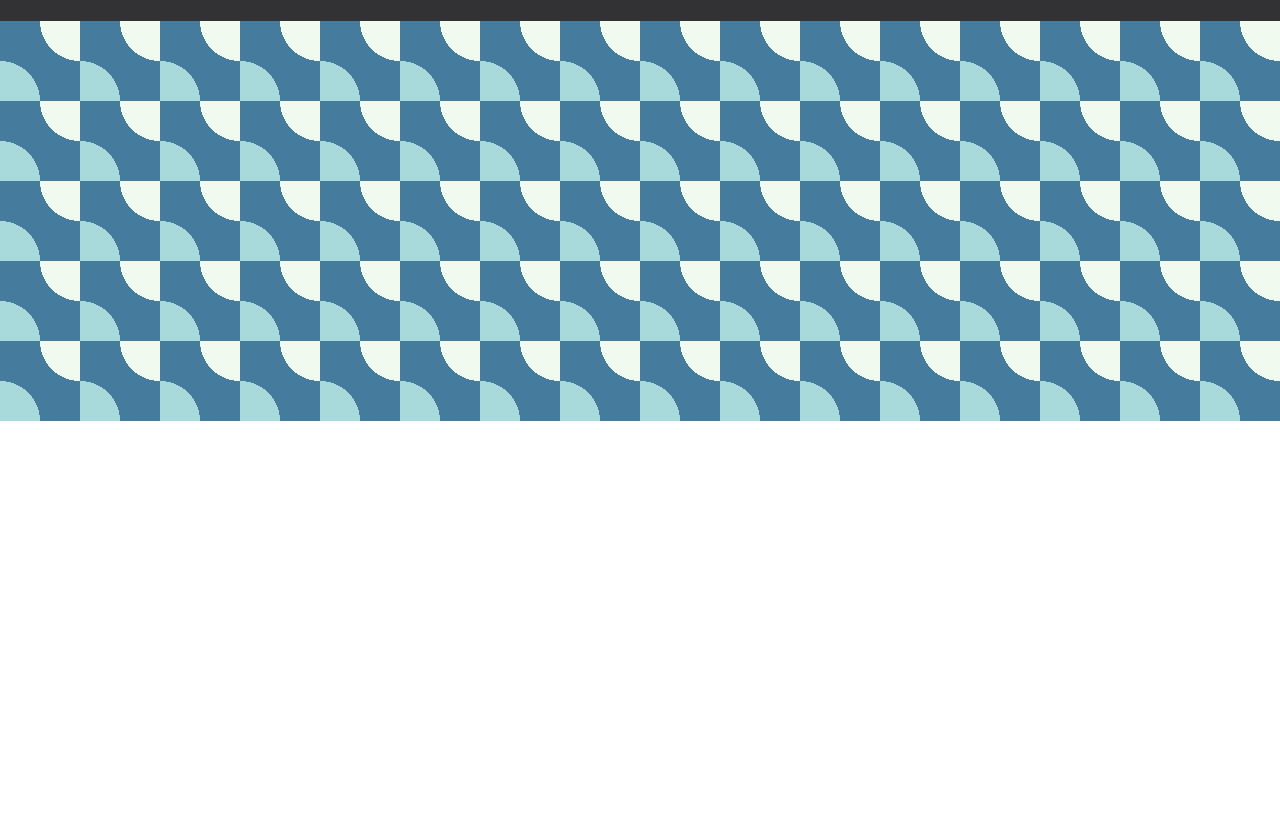
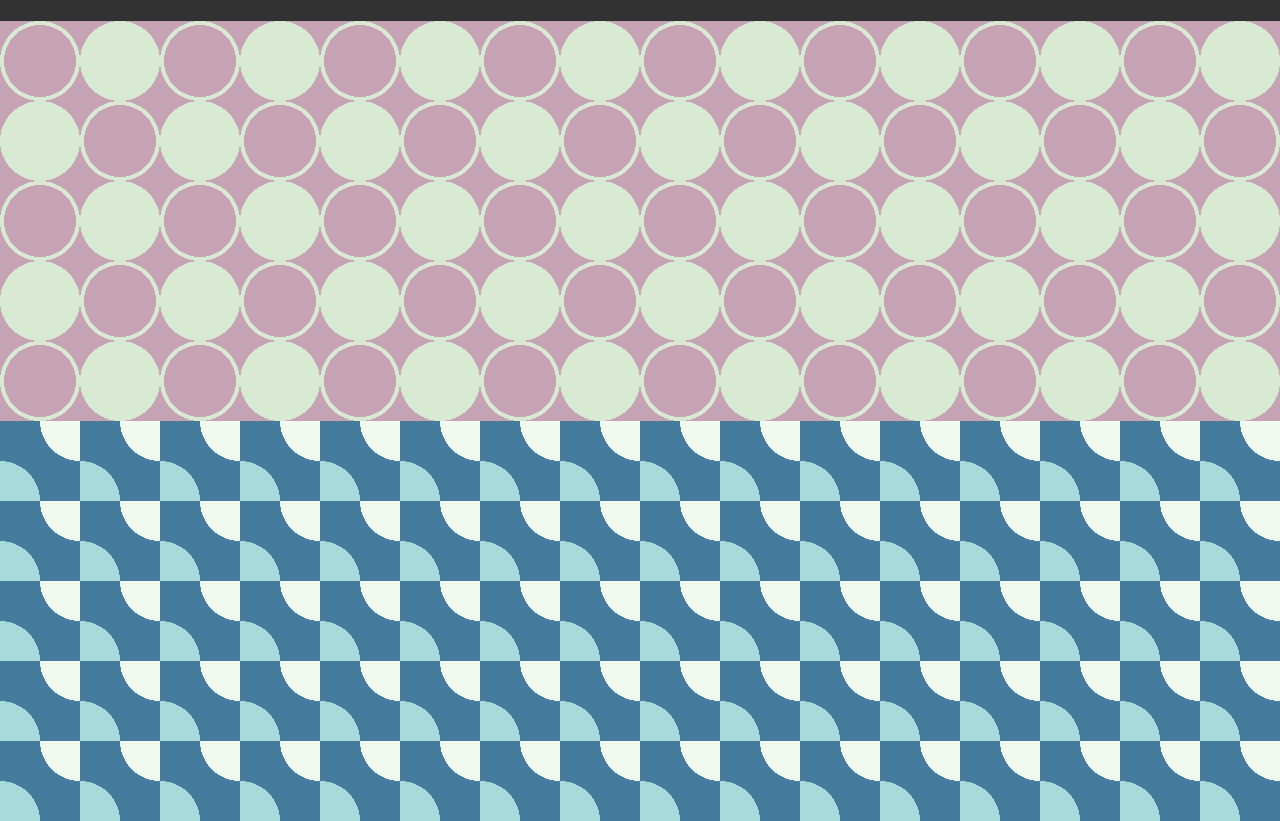
Before and after one commit to arman-borkhani/css-patterns, a website: page index.html in a window 1280 px wide. Shown: the part 57-878 px from the top of the page. Before the commit the page ends 800 px from the top, so only its background shows below. Drawn offline with Linux system fonts and the light colour scheme.

Commit message:
Add pattern two

```diff
--- /dev/null
+++ b/SCSS/_two.scss
@@ -0,0 +1,12 @@
+#two {
+  --s: 160px;
+  --c1: #d9ead3;
+  --c2: #c5a3b4;
+
+  background:
+  radial-gradient( circle at 25% 75%, var(--c1) calc(var(--s) / 4), transparent 1%) 0 0 / var(--s) var(--s),
+  radial-gradient( circle at 75% 25%, var(--c1) calc(var(--s) / 4), transparent 1%) 0 0 / var(--s) var(--s),
+  radial-gradient( circle at 75% 75%, transparent calc(var(--s) / 4 - 4px), var(--c1) calc(var(--s) / 4 - 4px) calc(var(--s) / 4), transparent 1%) 0 0 / var(--s) var(--s),
+  radial-gradient( circle at 25% 25%, transparent calc(var(--s) / 4 - 4px), var(--c1) calc(var(--s) / 4 - 4px) calc(var(--s) / 4), transparent 1%) 0 0 / var(--s) var(--s);
+  background-color: var(--c2);
+}
--- a/SCSS/main.scss
+++ b/SCSS/main.scss
@@ -1,2 +1,3 @@
 @import "global";
 @import "one";
+@import "two";
--- a/index.html
+++ b/index.html
@@ -16,6 +16,7 @@
     </a>
   </header>
   <div class="wrapper">
+    <div class="entry" id="two"></div>
     <div class="entry" id="one"></div>
   </div>
 </body>
```
Also changed, not shown: style.css, 1 other file.
